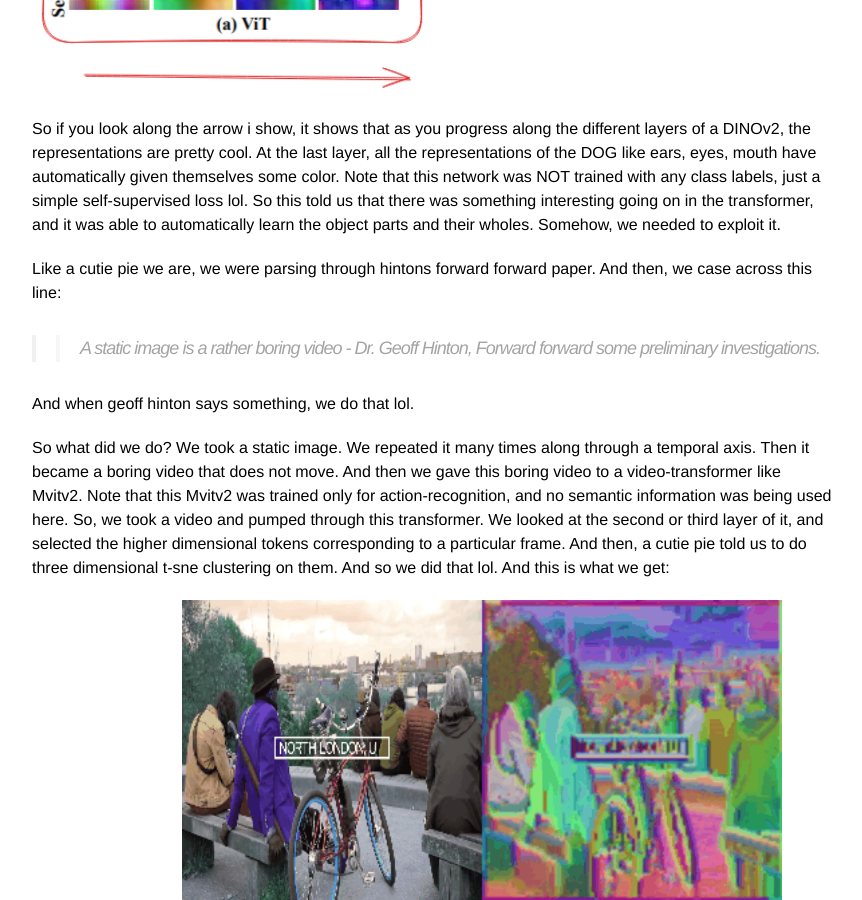
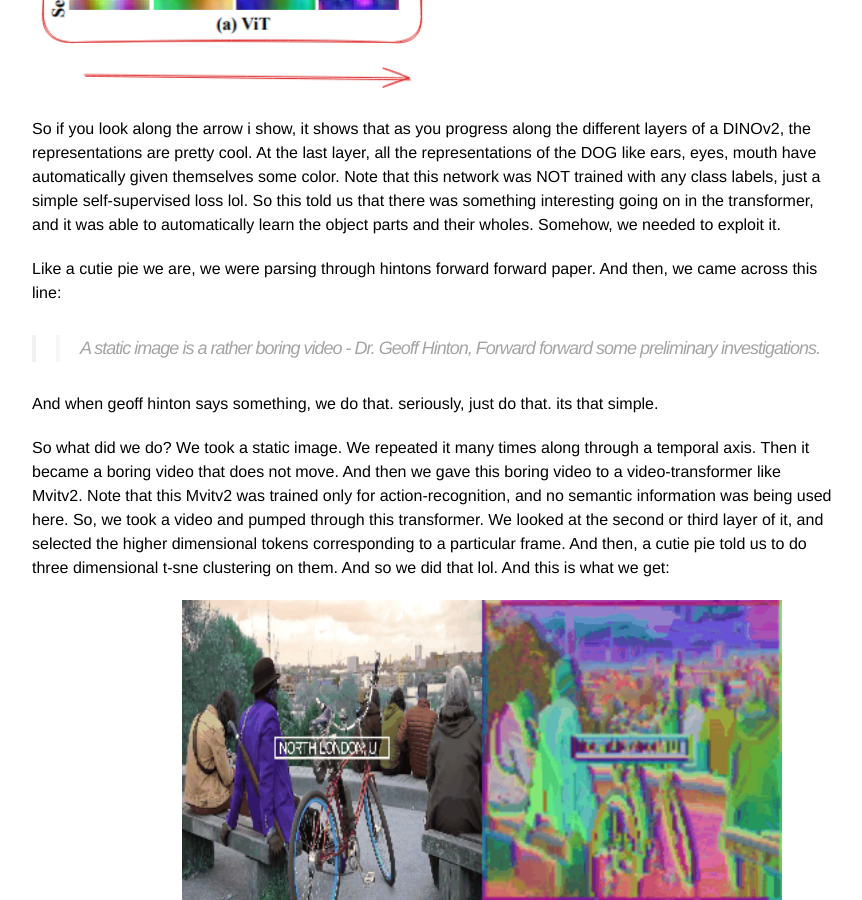
Before and after one commit to rajatmodi62/rajatmodi62.github.io, a Jekyll site: the page built from _posts/2024-10-26-hinton_apm.md, in a window 1280 px wide and 900 px high, scrolled down 6814 px. Shown: the whole window, without its empty margins (208-1070 px from the left). Built offline with Jekyll 4.4.1, drawn with Linux system fonts in a browser that asks for light colours; comment, search, counter and statistics services are not loaded.

Commit message:
soft link blog

```diff
--- a/_posts/2024-10-26-hinton_apm.md
+++ b/_posts/2024-10-26-hinton_apm.md
@@ -113,11 +113,11 @@ Ok, so now we need to learn all these arrows. Sometimes they are all red, someti
 
 So if you look along the arrow i show, it shows that as you progress along the different layers of a DINOv2, the representations are pretty cool. At the last layer, all the representations of the DOG like ears, eyes, mouth have automatically given themselves some color. Note that this network was NOT trained with any class labels, just a simple self-supervised loss lol. So this told us that there was something interesting going on in the transformer, and it was able to automatically learn the object parts and their wholes. Somehow, we needed to exploit it.
 
-Like a cutie pie we are, we were parsing through hintons forward forward paper. And then, we case across this line:
+Like a cutie pie we are, we were parsing through hintons forward forward paper. And then, we came across this line:
 
 >> A static image is a rather boring video - Dr. Geoff Hinton, Forward forward some preliminary investigations.
 
-And when geoff hinton says something, we do that lol.
+And when geoff hinton says something, we do that. seriously, just do that. its that simple.
 
 So what did we do? We took a static image. We repeated it many times along through a temporal axis. Then it became a boring video that does not move. And then we gave this boring video to a video-transformer like Mvitv2. Note that this Mvitv2 was trained only for action-recognition, and no semantic information was being used here. So, we took a video and pumped through this transformer. We looked at the second or third layer of it, and selected the higher dimensional tokens corresponding to a particular frame. And then, a cutie pie told us to do three dimensional t-sne clustering on them. And so we did that lol. And this is what we get:
 
```
